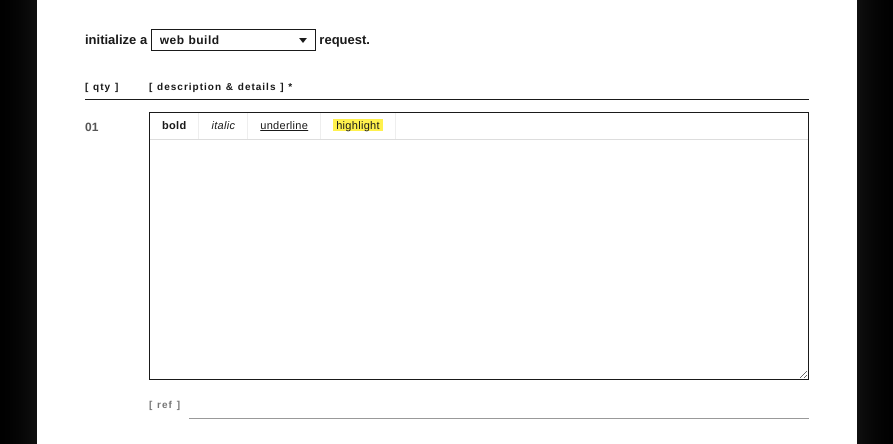
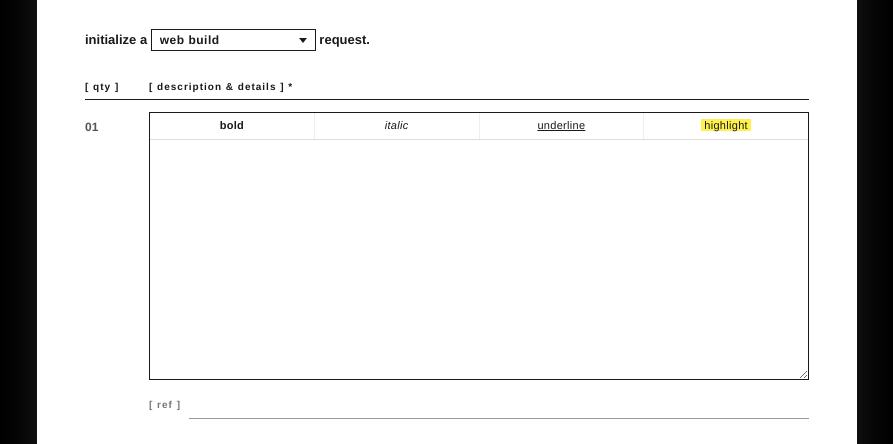
Before and after one commit to 1phonetucked-tech/Macro-Economic-Protocols, a plain HTML site: page commissions/index.html in a window 1280 px wide. Shown: the part 344-788 px from the top of the page, without its empty margins (193-1086 px from the left). Drawn offline with Linux system fonts and the light colour scheme.

Commit message:
Form: spread toolbar buttons evenly across the full bar width

```diff
--- a/commissions/index.html
+++ b/commissions/index.html
@@ -163,12 +163,14 @@
     border-bottom: 1px solid #ddd;
   }
   body.commission .rt-bar button {
+    flex: 1;
     font-family: inherit; font-size: 11px; line-height: 1; letter-spacing: 0.3px;
     height: 26px;
     background: transparent; color: #1a1a1a;
     border: none; border-right: 1px solid #eee;
-    cursor: pointer; padding: 0 12px;
+    cursor: pointer; padding: 0;
   }
+  body.commission .rt-bar button:last-child { border-right: none; }
   body.commission .rt-bar button:hover { background: #1a1a1a; color: #ffffff; }
   body.commission .rt-bar button .hl { background: #fff14d; color: #1a1a1a; padding: 0 3px; }
   body.commission .rt-area {
```
